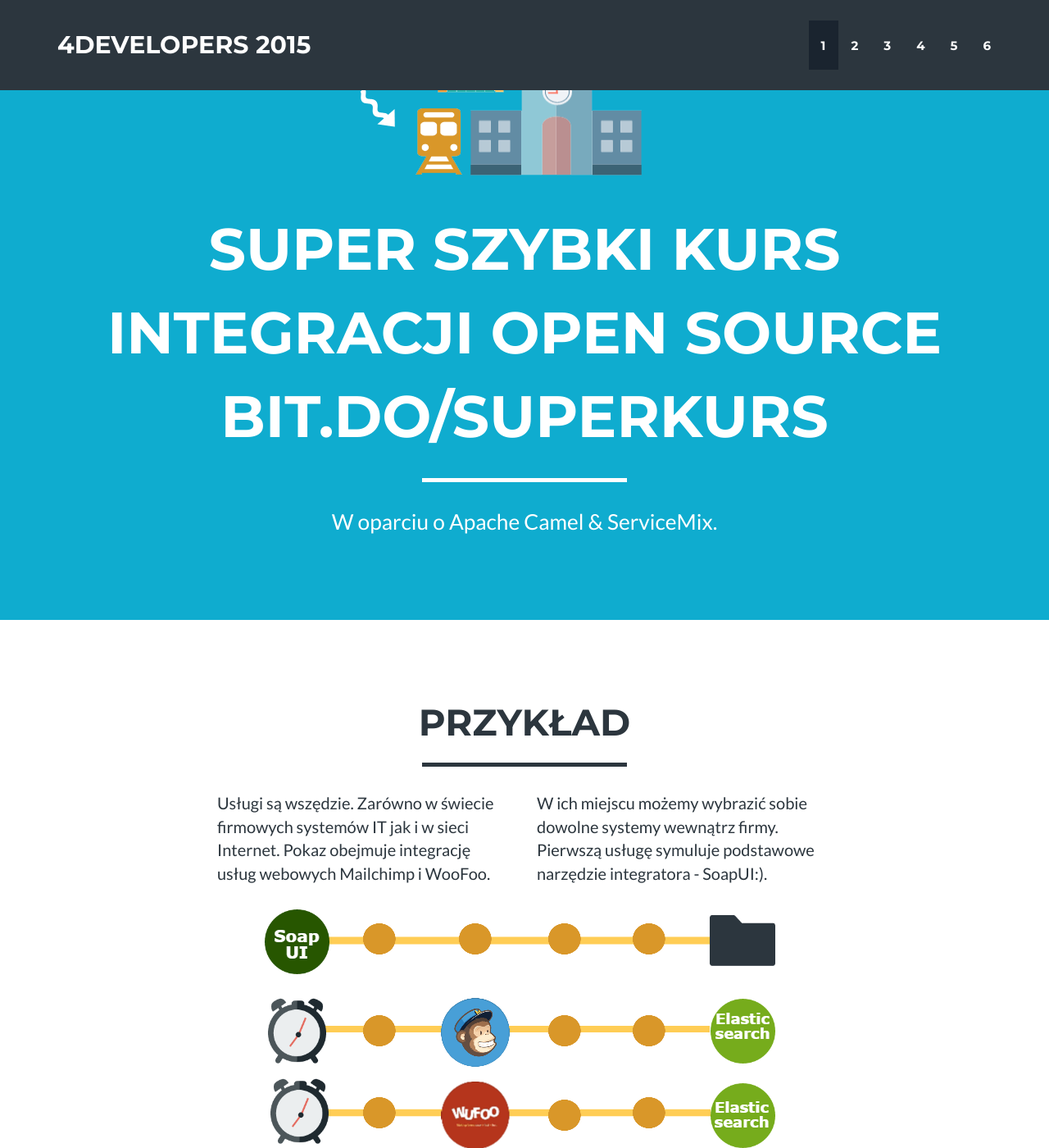
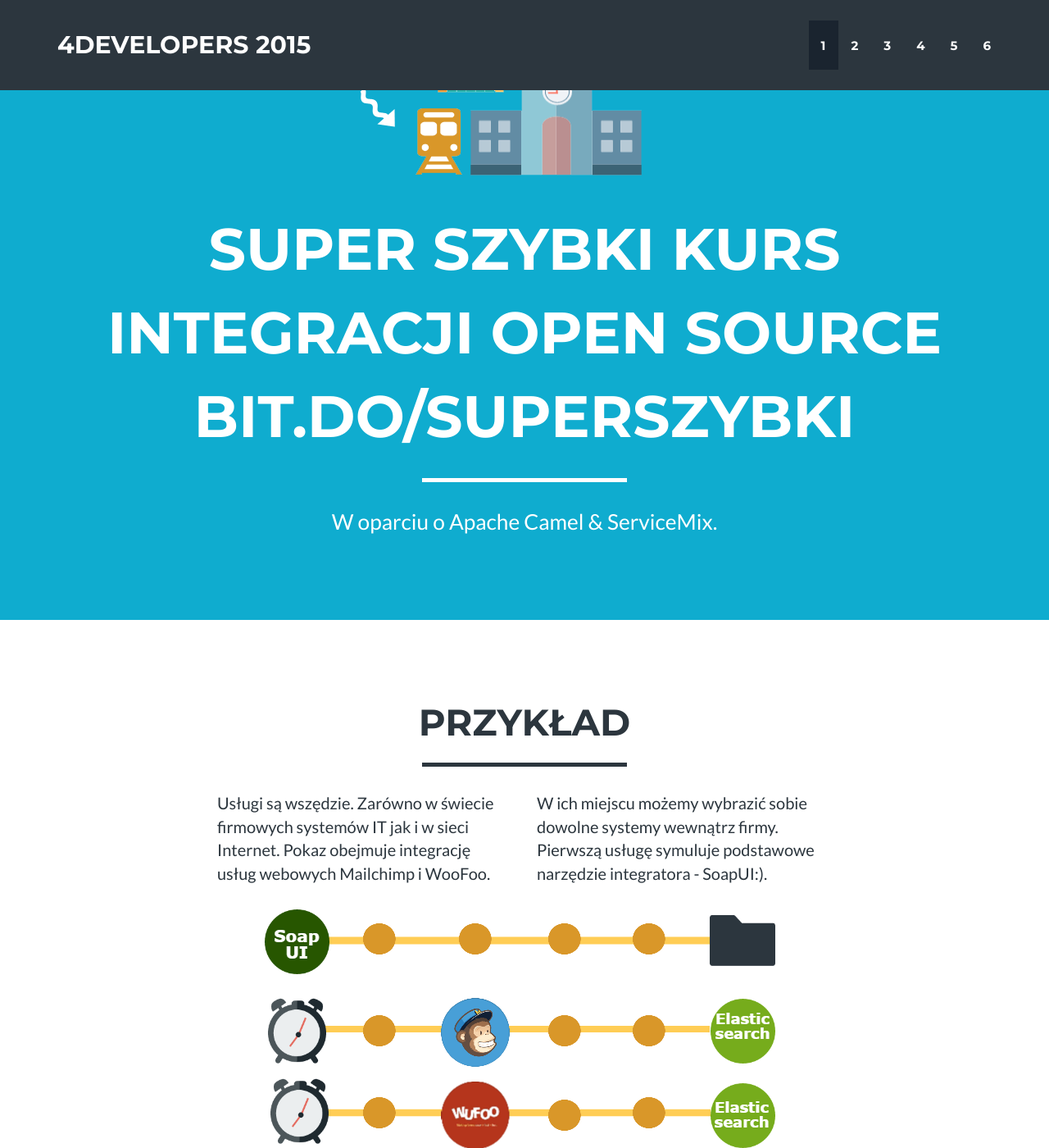
Before and after one commit to gniewkos/super-szybki-kurs-integracji-open-source, a Jekyll site: the page built from index.html, in a window 1280 px wide and 1400 px high, scrolled down 198 px. Shown: the whole window at 82% size. Built offline with Jekyll 4.4.1, drawn with Linux system fonts in a browser that asks for light colours; some of the changed text lies outside the part shown.

Commit message:
bit.do urls

```diff
--- a/_includes/header.html
+++ b/_includes/header.html
@@ -5,7 +5,7 @@
                 <div class="col-lg-12">
                     <img class="img-responsive" src="img/servicemix-camel-as-train-station-1.png" alt="">
                     <div class="intro-text">
-                        <span class="name">Super szybki kurs integracji open source bit.do/superkurs</span>
+                        <span class="name">Super szybki kurs integracji open source bit.do/superszybki</span>
                         <hr class="star-light">
                         <span class="skills">W oparciu o Apache Camel & ServiceMix.</span>
                     </div>
--- a/_includes/mailchimp.html
+++ b/_includes/mailchimp.html
@@ -3,7 +3,7 @@
         <div class="container">
             <div class="row">
                 <div class="col-lg-12 text-center">
-                    <h2>Mailchimp: bit.do/superchimp</h2>
+                    <h2>Mailchimp: bit.do/chimpform</h2>
                     <hr class="star-light">
                 </div>
             </div>
--- a/_includes/woofoo.html
+++ b/_includes/woofoo.html
@@ -3,7 +3,7 @@
         <div class="container">
             <div class="row">
                 <div class="col-lg-12 text-center">
-                    <h2>Woofoo: bit.do/superwoo</h2>
+                    <h2>Woofoo: bit.do/woofooform</h2>
                     <hr class="star-primary">
                 </div>
             </div>
```
